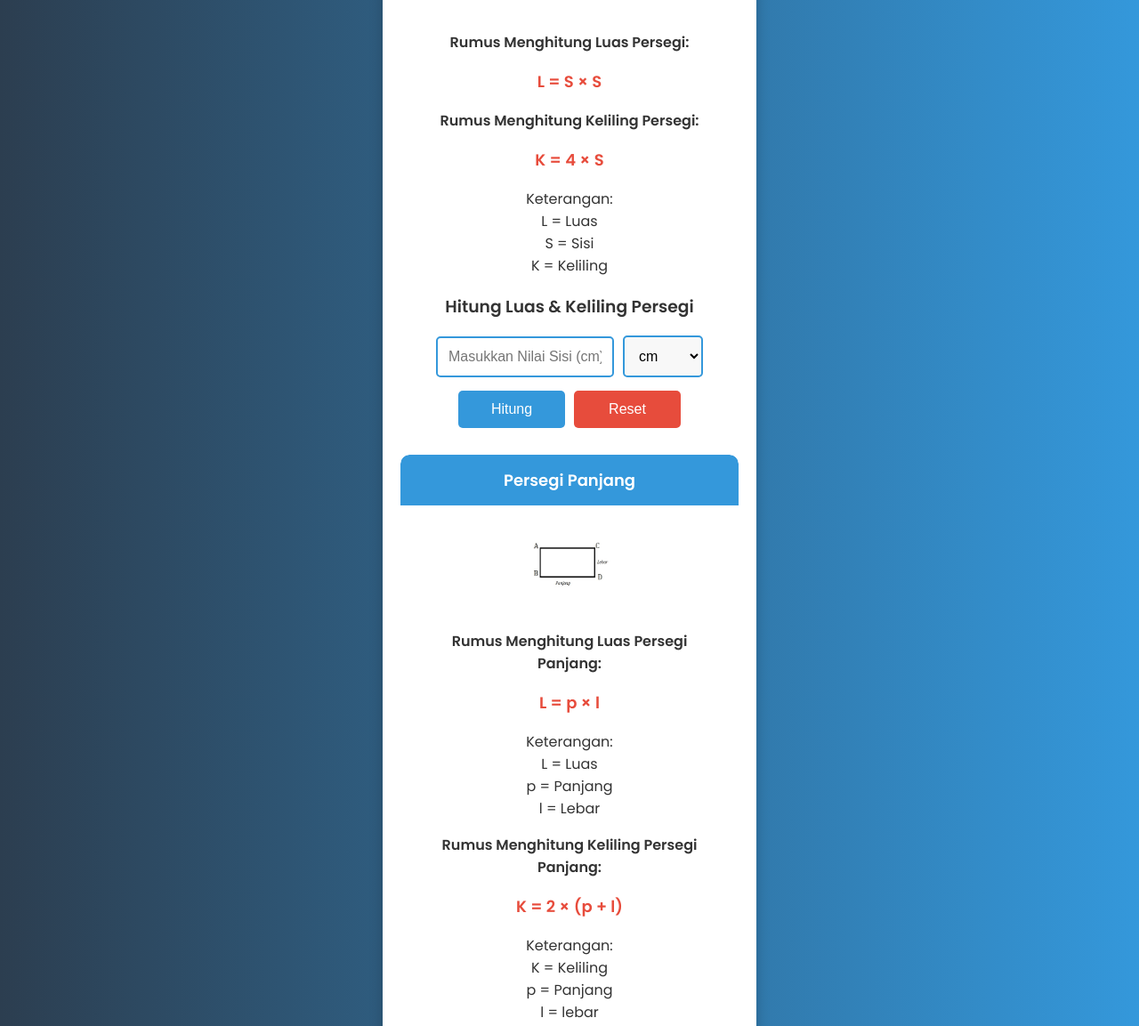
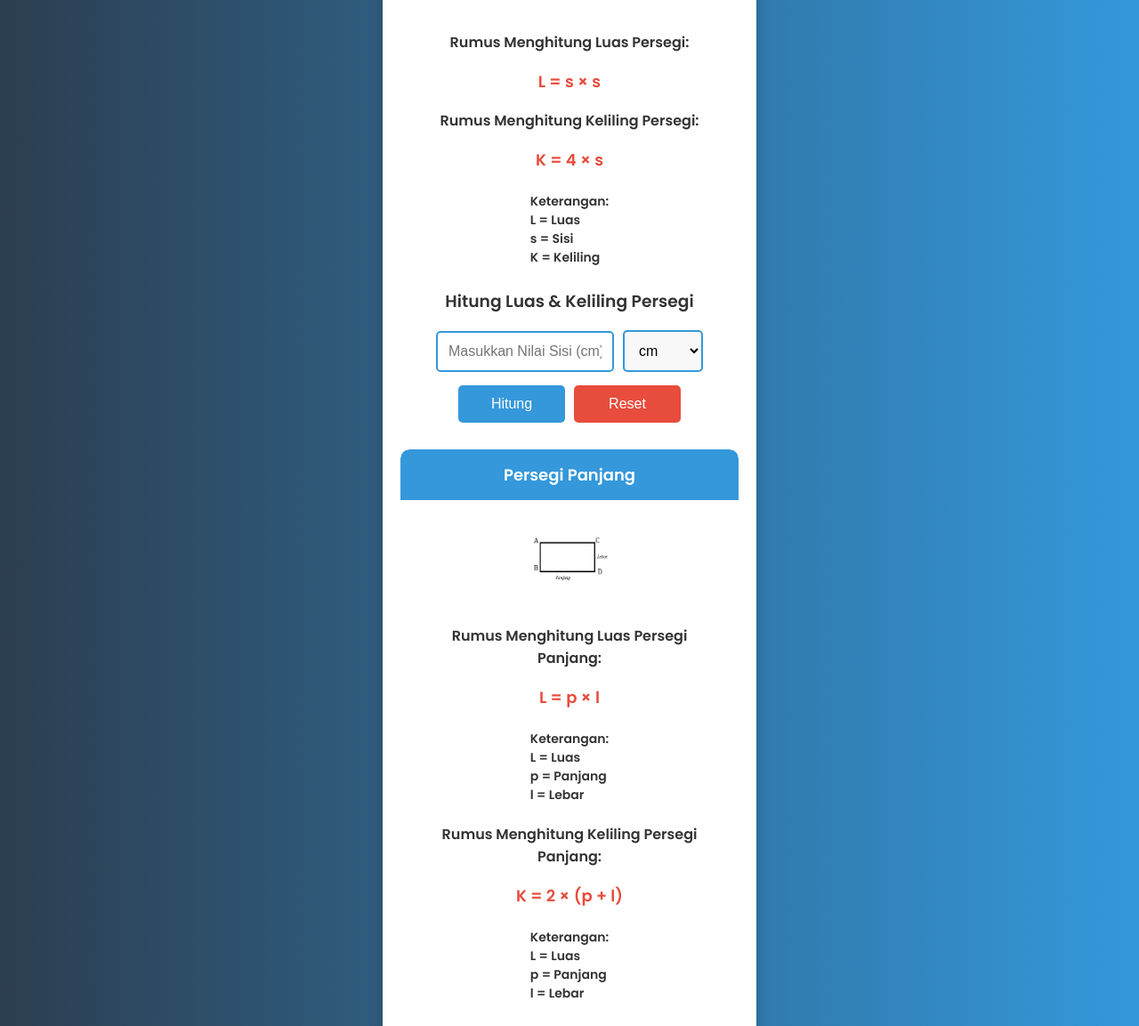
Before and after one commit to revou-fundamental-course/17-mar-25-Wahyudi-tech, a plain HTML site: page index.html in a window 1280 px wide. Shown: the part 444-1597 px from the top of the page at 89% size. Drawn offline with Linux system fonts and the light colour scheme.

Commit message:
final v 1.2KATIK (Kalkulator Matematik) Sederhana

```diff
--- a/css/style.css
+++ b/css/style.css
@@ -181,6 +181,25 @@ button {
     display: none;
 }
 
+.hasilakhir{
+    font-size: 20px;
+    font-weight: 600;
+}
+.keterangan {
+    display: flex;
+    flex-direction: column;
+    align-items: center; /* Tetap berada di tengah */
+    text-align: left; /* Teks sejajar kiri */
+}
+
+
+.keterangan p {
+    margin: 5px 0;
+    font-size: 14px;
+    font-weight: 600;
+}
+
+
 /* 🔹 Footer */
 footer {
     background: #2C3E50;
--- a/index.html
+++ b/index.html
@@ -23,11 +23,14 @@
             <div class="card-body">
                 <img src="assets/square.jpg" alt="Gambar Persegi" class="gambar-persegi">
                 <p class="rumus">Rumus Menghitung Luas Persegi:</p>
-                <p class="formula"><strong>L = S × S</strong></p>
+                <p class="formula"><strong>L = s × s</strong></p>
 
                 <p class="rumus">Rumus Menghitung Keliling Persegi:</p>
-                <p class="formula"><strong>K = 4 × S</strong></p>
-                <p>Keterangan: <br> L = Luas <br> S = Sisi <br> K = Keliling </p>
+                <p class="formula"><strong>K = 4 × s</strong></p>
+                <div class="keterangan">
+                    <p>Keterangan: <br> L = Luas <br> s = Sisi <br> K = Keliling </p>
+                </div>
+
 
                 <h3>Hitung Luas & Keliling Persegi</h3>
                 <div class="input-group">
@@ -49,13 +52,13 @@
                     <h3>Perhitungan Luas</h3>
                     <p id="rumus_luas"></p>
                     <p id="perhitungan_luas"></p>
-                    <p id="nilai_luas"></p>
+                    <p class="hasilakhir" id="nilai_luas"></p>
                     <p id="keterangan_luas"></p>
 
-                    <h3>Perhitungan Keliling</h3>
+                    <h3>Perhitungan Keliling</h3>z
                     <p id="rumus_keliling"></p>
                     <p id="perhitungan_keliling"></p>
-                    <p id="nilai_keliling"></p>
+                    <p class="hasilakhir" id="nilai_keliling"></p>
                     <p id="keterangan_keliling"></p>
                 </div>
             </div>
@@ -68,13 +71,15 @@
                 <img src="assets/rectangle.jpg" alt="Gambar Persegi Panjang" class="gambar-persegi">
                 <p class="rumus">Rumus Menghitung Luas Persegi Panjang:</p>
                 <p class="formula"><strong>L = p × l</strong></p>
-
-                <p>Keterangan: <br> L = Luas <br> p = Panjang <br> l = Lebar </p>
-
+                <div class="keterangan">
+                    <p>Keterangan: <br> L = Luas <br> p = Panjang <br> l = Lebar </p>
+                </div>
                 <p class="rumus">Rumus Menghitung Keliling Persegi Panjang:</p>
                 <p class="formula"><strong>K = 2 × (p + l)</strong></p>
+                <div class="keterangan">
+                    <p>Keterangan: <br> L = Luas <br> p = Panjang <br> l = Lebar </p>
+                </div>
 
-                <p>Keterangan: <br>K = Keliling <br> p = Panjang <br> l = lebar </p>
 
                 <h3>Hitung Luas & Keliling Persegi Panjang</h3>
                 <div class="input-group">
@@ -97,13 +102,13 @@
                     <h3>Perhitungan Luas</h3>
                     <p id="rumus_luasPP"></p>
                     <p id="perhitungan_luasPP"></p>
-                    <p id="nilai_luasPP"></p>
+                    <p class="hasilakhir" id="nilai_luasPP"></p>
                     <p id="keterangan_luasPP"></p>
 
                     <h3>Perhitungan Keliling</h3>
                     <p id="rumus_kelilingPP"></p>
                     <p id="perhitungan_kelilingPP"></p>
-                    <p id="nilai_kelilingPP"></p>
+                    <p class="hasilakhir" id="nilai_kelilingPP"></p>
                     <p id="keterangan_kelilingPP"></p>
                 </div>
             </div>
```
